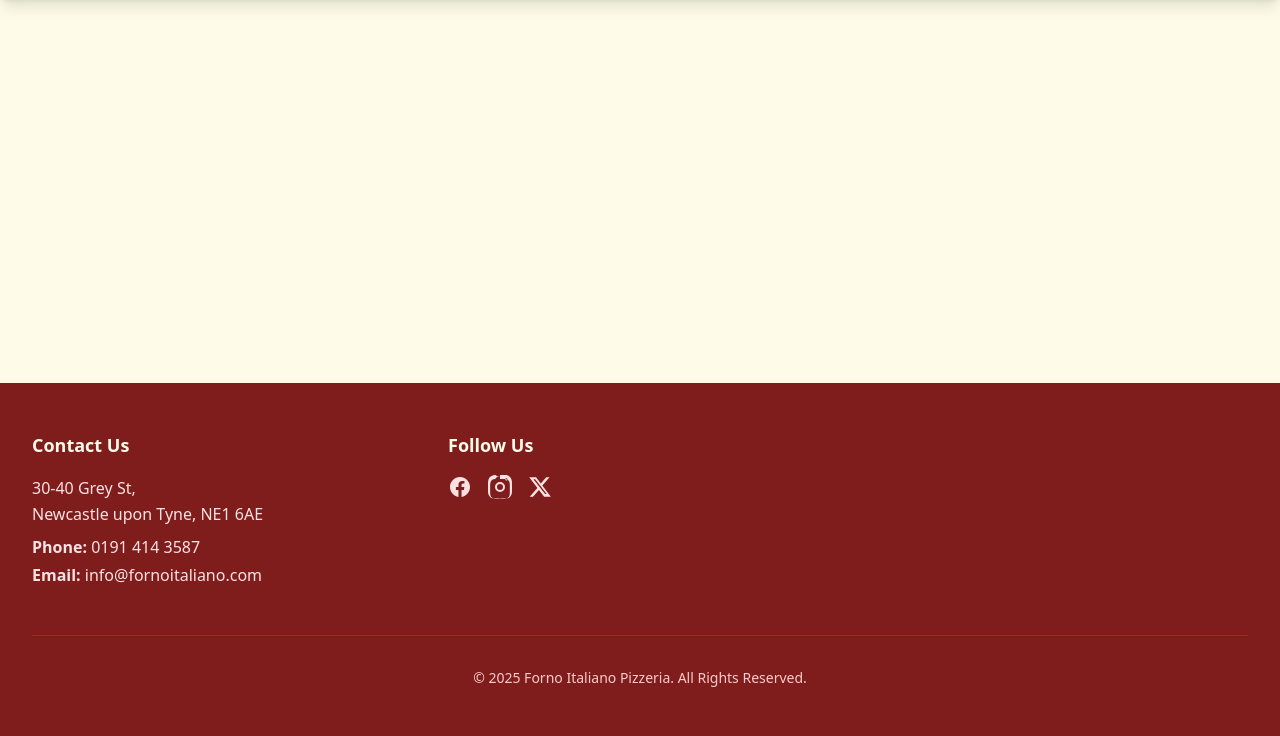
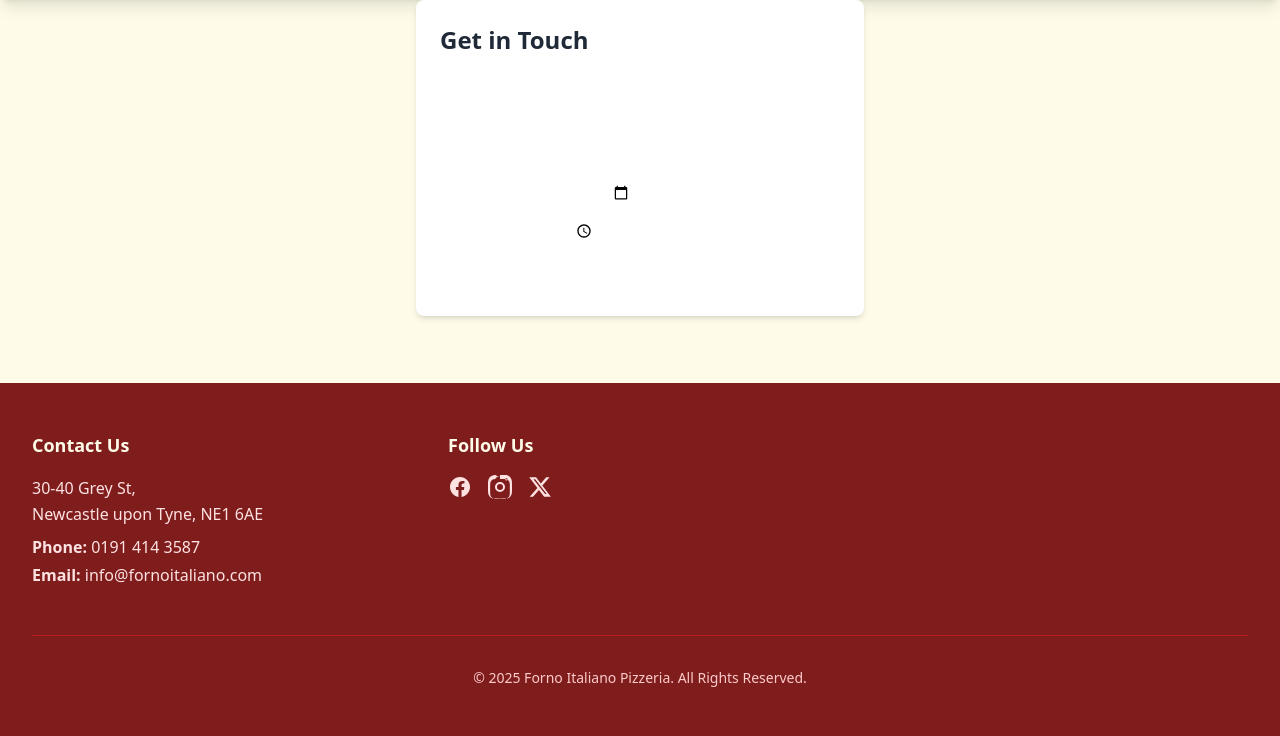
Before and after one commit to declanwatts97/forno_italiano_pizzeria_project, a Django app: page /booking_form/ in a window 1280 px wide. Shown: the part 64-800 px from the top of the page. Run offline with Django 5.2, Linux system fonts and the light colour scheme; some libraries are stand-ins or nearby versions.

Commit message:
successfully got crispy forms to pull my form through to the booking form html page

```diff
--- a/forno_italiano_app/forms.py
+++ b/forno_italiano_app/forms.py
@@ -1,5 +1,7 @@
 from django import forms
 from .models import Booking
+from crispy_forms.helper import FormHelper
+from crispy_forms.layout import Submit
 
 class BookingForm(forms.ModelForm):
     class Meta:
--- a/forno_italiano_app/templates/booking_form.html
+++ b/forno_italiano_app/templates/booking_form.html
@@ -1,5 +1,17 @@
 {# templates/home.html #}
 {% extends "base.html" %}
 {% load static %}
+{% load crispy_forms_tags %}
 
 {% block title %}Booking Form | Forno Italiano Pizzeria{% endblock %}
+
+{% block content %}
+<div class="max-w-md mx-auto bg-white p-6 rounded-lg shadow-md">
+    <h1 class="text-2xl font-bold mb-4 text-gray-800">Get in Touch</h1>
+
+    <form method="post">
+        {% csrf_token %}
+        {{ form|crispy }}
+    </form>
+</div>
+{% endblock %}
--- a/forno_italiano_app/views.py
+++ b/forno_italiano_app/views.py
@@ -13,9 +13,6 @@ def our_restaurants(request):
     return render(request, "our_restaurants.html")
 
 def booking_form(request):
-    return render(request, "booking_form.html")
-
-def book_table(request):
     if request.method == 'POST':
         form = BookingForm(request.POST)
         if form.is_valid():
```
